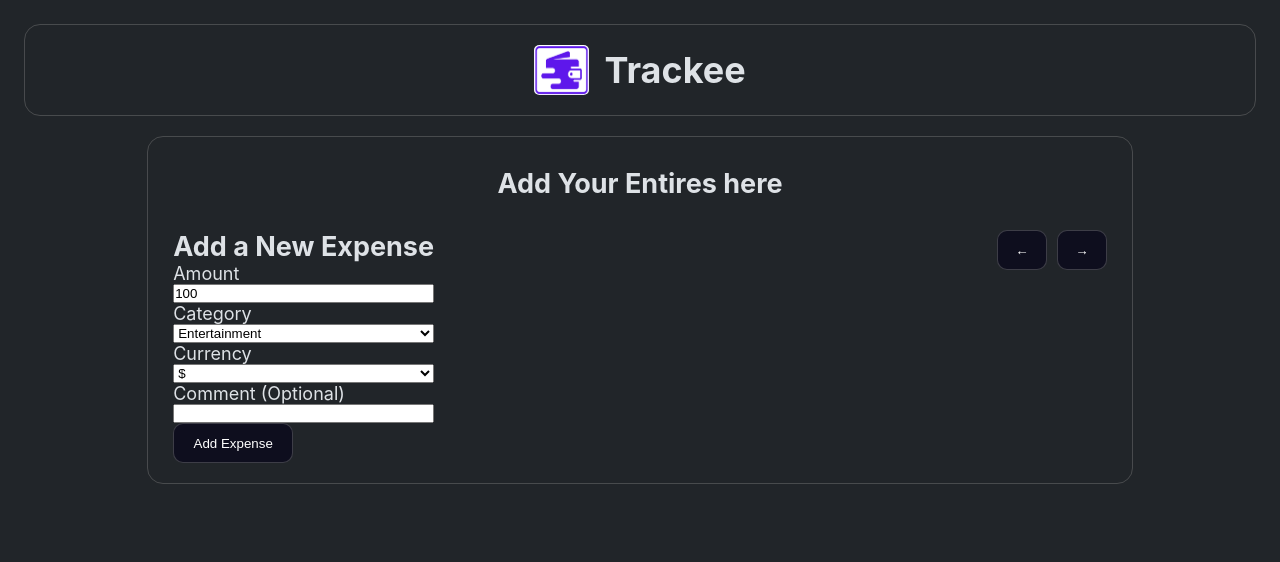
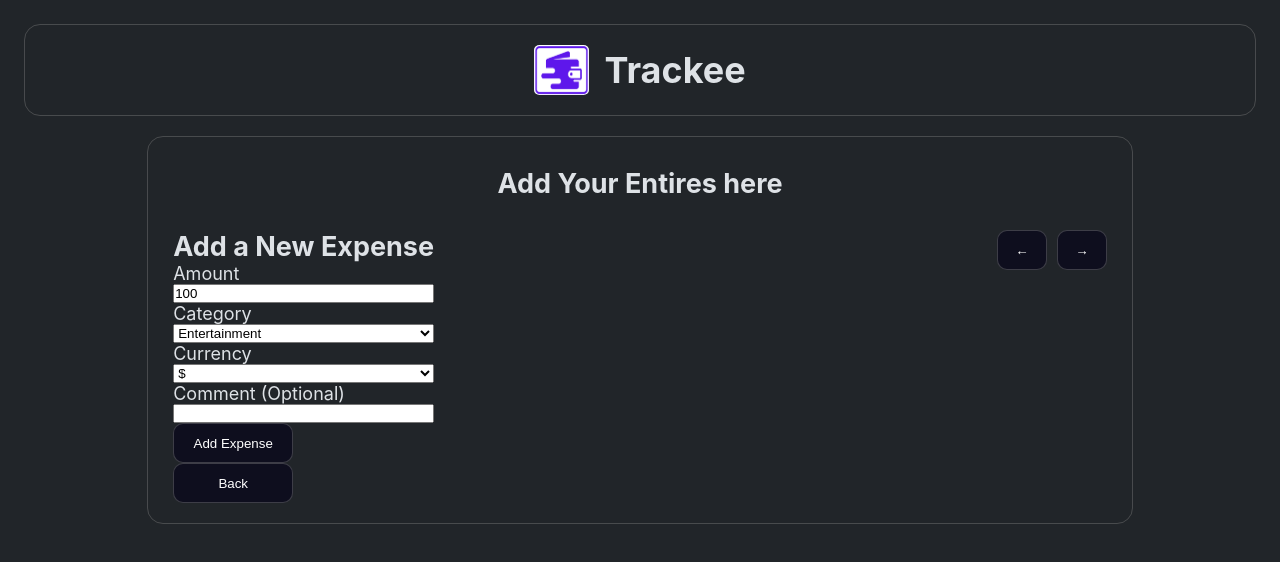
Before and after one commit to alexprimak24/expense-tracker, a React (Create React App) app: page / in a window 1280 px wide. Shown: the top 562 px of the page. Built offline with nearby package versions, Linux system fonts and the light colour scheme.

Commit message:
Add button to ba able to close Add Expense form + fixed a bug with wrong ordering while updating an array

```diff
--- a/src/App.tsx
+++ b/src/App.tsx
@@ -1,29 +1,31 @@
-import React, { useState } from 'react';
+import React from 'react';
 import Header from './features/expenses/components/Header/Header';
 import ExpensesHistory from './features/expenses/components/ExpensesHistory/ExpensesHistory';
 import { Entry } from './types';
 import { useLocalStorageState } from './features/expenses/hooks';
 
 function App() {
-  const [expenses, setExpense] = useLocalStorageState<Entry[]>(
+  const [expenses, setExpenses] = useLocalStorageState<Entry[]>(
     [],
     'expensesEntries',
   );
 
   function handleAddExpense(expense: Entry) {
-    setExpense((pexp) => [...pexp, expense]);
+    setExpenses((pexp) => [...pexp, expense]);
   }
 
   function handleRemoveExpense(expenseToRemove: Entry) {
-    const newArray = expenses.filter((expense) => expense !== expenseToRemove);
-    setExpense(newArray);
+    const newArray = expenses.filter(
+      (expense) => expense.id !== expenseToRemove.id,
+    );
+    setExpenses(newArray);
   }
 
   function handleUpdateExpense(expenseToUpdate: Entry) {
-    const newArray = expenses.filter(
-      (expense) => expense.id !== expenseToUpdate.id,
+    const newArray = expenses.map((expense) =>
+      expense.id === expenseToUpdate.id ? expenseToUpdate : expense,
     );
-    setExpense([...newArray, expenseToUpdate]);
+    setExpenses(newArray);
   }
   return (
     <div className="App">
--- a/src/features/expenses/components/ExpensesHistory/AddEntry.tsx
+++ b/src/features/expenses/components/ExpensesHistory/AddEntry.tsx
@@ -9,9 +9,10 @@ import ExpenseForm, { FORM_VARIANT } from '../../../../components/ExpenseForm';
 
 interface AddEntryProps {
   onAddExpense: ExpenseCallback;
+  setIsFormOpen: React.Dispatch<React.SetStateAction<boolean>>;
 }
 
-function AddEntry({ onAddExpense }: AddEntryProps) {
+function AddEntry({ onAddExpense, setIsFormOpen }: AddEntryProps) {
   const [expenseEntry, setExpenseEntry] = useState<Entry>({
     id: crypto.randomUUID(),
     amount: 100,
@@ -33,12 +34,17 @@ function AddEntry({ onAddExpense }: AddEntryProps) {
   console.log(expenseEntry);
   return (
     <>
+      <div>
         <ExpenseForm
           onFormSubmit={handleAddExpense}
           expenseEntry={expenseEntry}
           setExpenseEntry={setExpenseEntry}
           formVariant={FORM_VARIANT.ADD}
         />
+        <button className="button" onClick={() => setIsFormOpen(false)}>
+          Back
+        </button>
+      </div>
     </>
   );
 }
--- a/src/features/expenses/components/ExpensesHistory/ExpensesHistory.tsx
+++ b/src/features/expenses/components/ExpensesHistory/ExpensesHistory.tsx
@@ -42,7 +42,10 @@ function ExpensesHistory({
       </div>
       <div style={ExpensesHistoryStyle.action}>
         {isAddExpenseFormOpen ? (
-          <AddEntry onAddExpense={onAddExpenseSubmit} />
+          <AddEntry
+            onAddExpense={onAddExpenseSubmit}
+            setIsFormOpen={setIsAddExpenseFormOpen}
+          />
         ) : (
           <button
             className="button"
```
Lines whose indentation alone changed are shown as unchanged.
